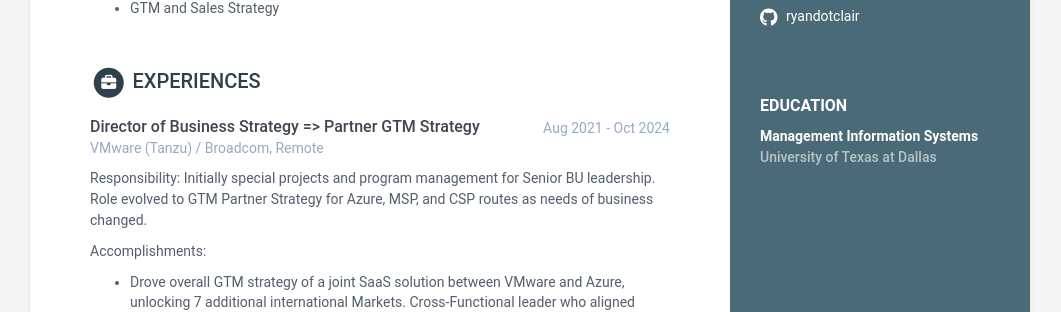
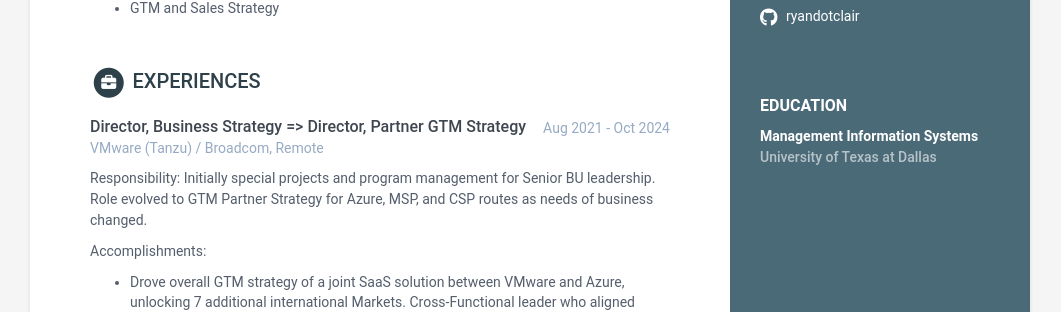
Before and after one commit to ryandotclair/online-cv-pdf, a Jekyll site: the page built from index.html, in a window 1280 px wide. Shown: the part 468-780 px from the top of the page, without its empty margins (110-1171 px from the left). Built offline with Jekyll 4.4.1, drawn with Linux system fonts in a browser that asks for light colours.

Commit message:
Title tweaks

```diff
--- a/_data/data.yml
+++ b/_data/data.yml
@@ -52,7 +52,7 @@
 experiences:
     title: Experiences
     info:
-      - role: Director of Business Strategy => Partner GTM Strategy
+      - role: Director, Business Strategy => Director, Partner GTM Strategy
         time: Aug 2021 - Oct 2024
         company: VMware (Tanzu) / Broadcom, Remote
         details: |
```
